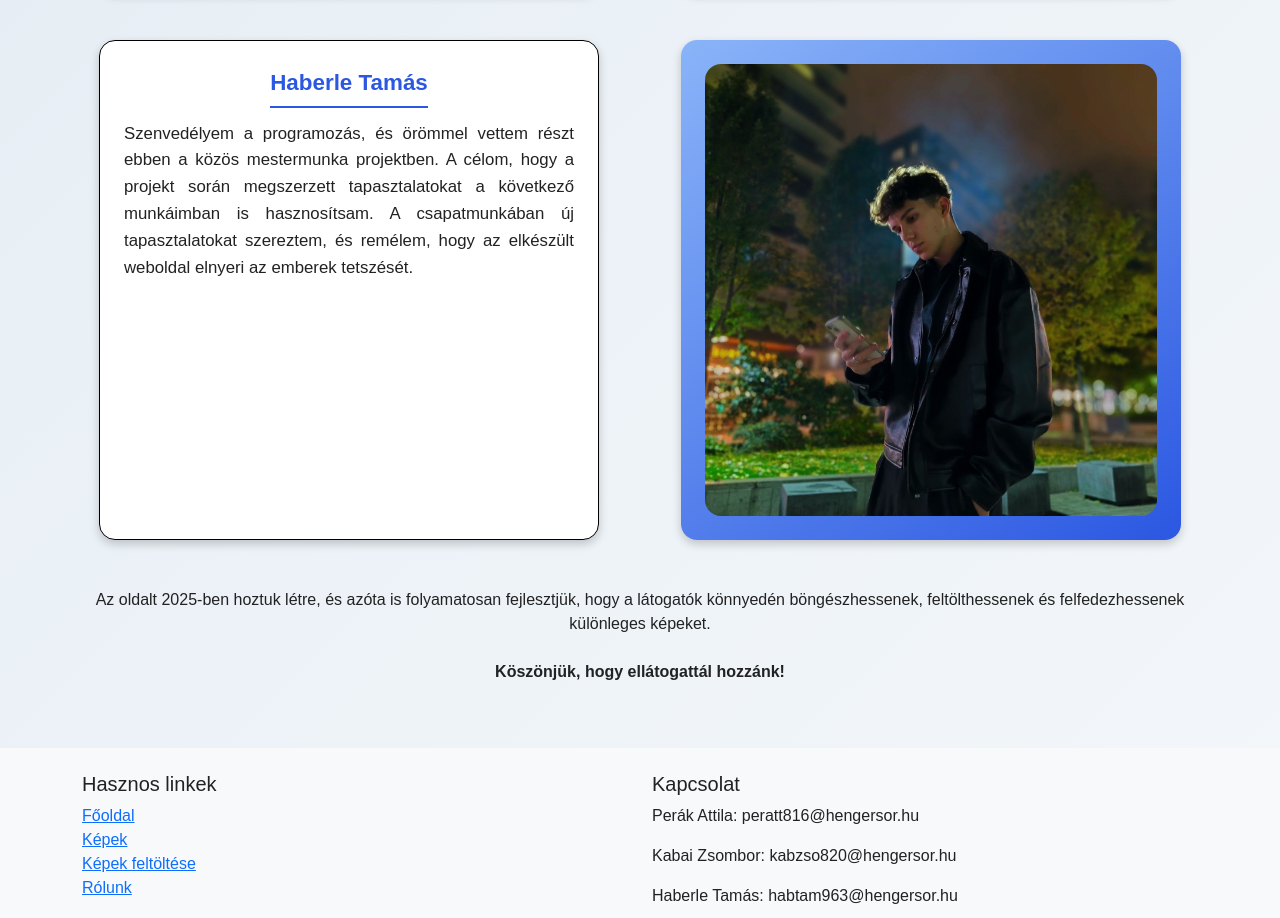
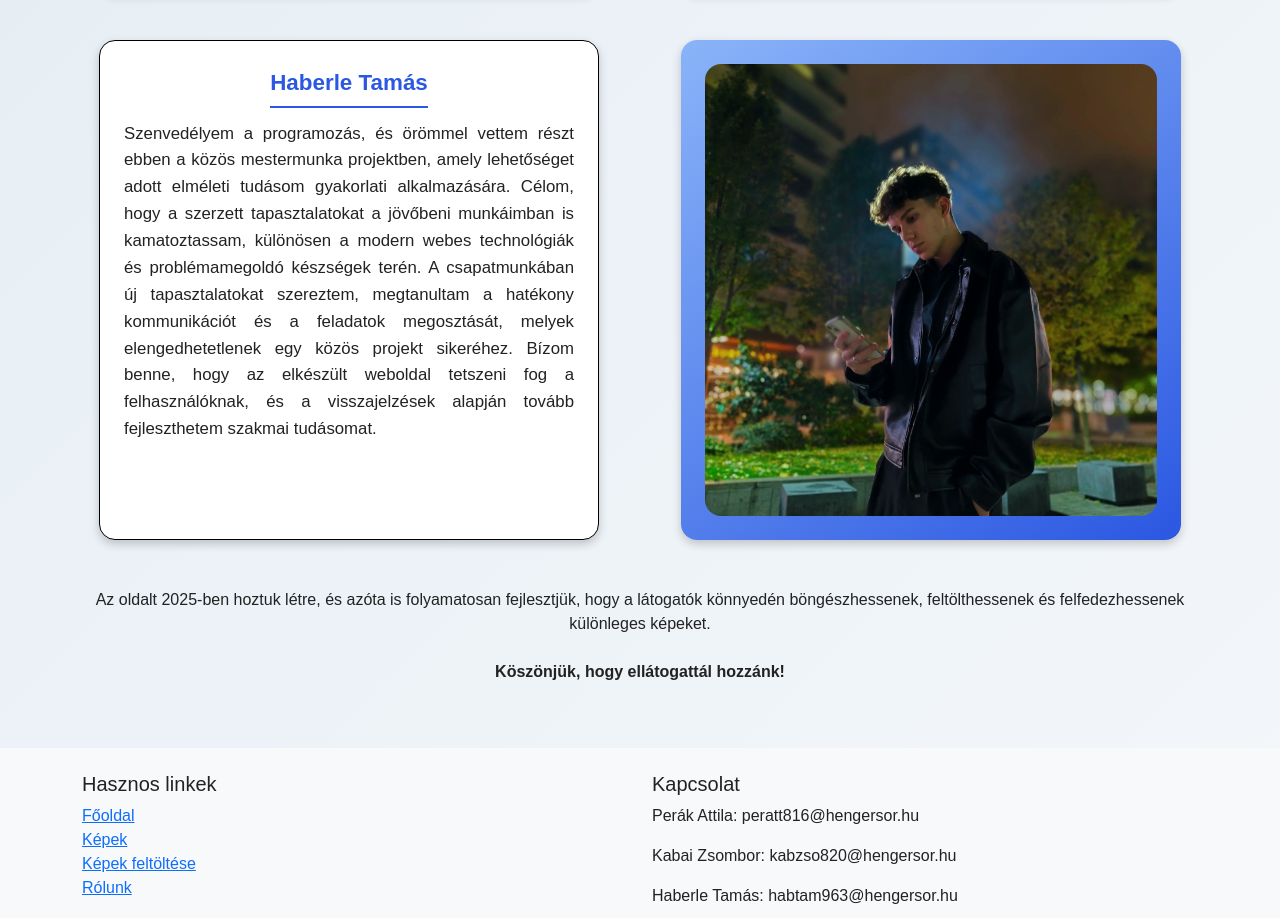
Before and after one commit to piszkos-somer/noire-photo, a React (Vite) app in the folder frontend/: page /About in a window 1280 px wide. Shown: the part 1600-2518 px from the top of the page. Built offline with nearby package versions, Linux system fonts and the light colour scheme.

Commit message:
bumm_tomi

```diff
--- a/frontend/src/pages/About.jsx
+++ b/frontend/src/pages/About.jsx
@@ -57,9 +57,10 @@ function About() {
         <div className="about-item text-box">
           <div className="about-name">Haberle Tamás</div>
           <div>
-            Szenvedélyem a programozás, és örömmel vettem részt ebben a közös mestermunka projektben.
-            A célom, hogy a projekt során megszerzett tapasztalatokat a következő munkáimban is hasznosítsam.
-            A csapatmunkában új tapasztalatokat szereztem, és remélem, hogy az elkészült weboldal elnyeri az emberek tetszését.
+          Szenvedélyem a programozás, és örömmel vettem részt ebben a közös mestermunka projektben, amely lehetőséget adott elméleti tudásom gyakorlati alkalmazására. Célom, hogy a szerzett tapasztalatokat a jövőbeni munkáimban is kamatoztassam, különösen a modern webes technológiák és problémamegoldó készségek terén.
+A csapatmunkában új tapasztalatokat szereztem, megtanultam a hatékony kommunikációt és a feladatok megosztását, melyek elengedhetetlenek egy közös projekt sikeréhez. Bízom benne, hogy az elkészült weboldal tetszeni fog a felhasználóknak, és a visszajelzések alapján tovább fejleszthetem szakmai tudásomat.
+
+
           </div>
         </div>
         <div className="about-item image-box">
```
